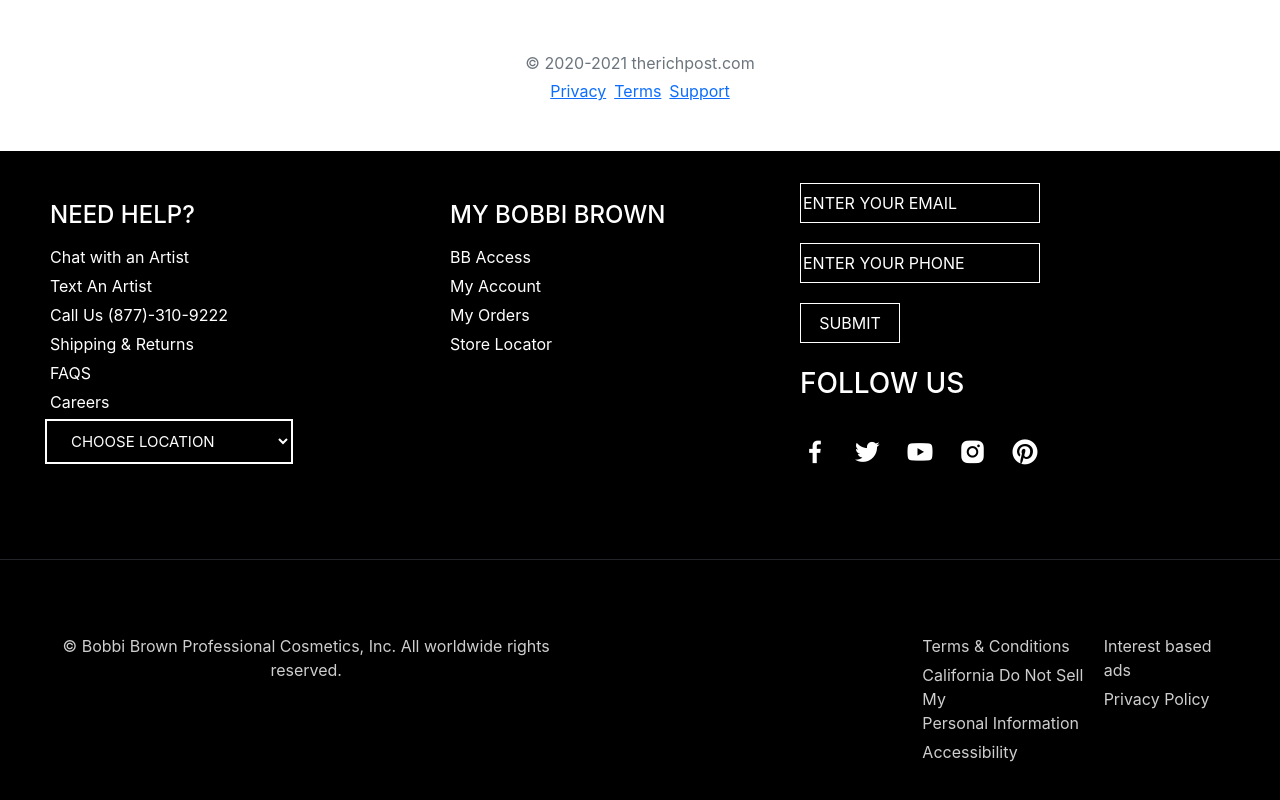
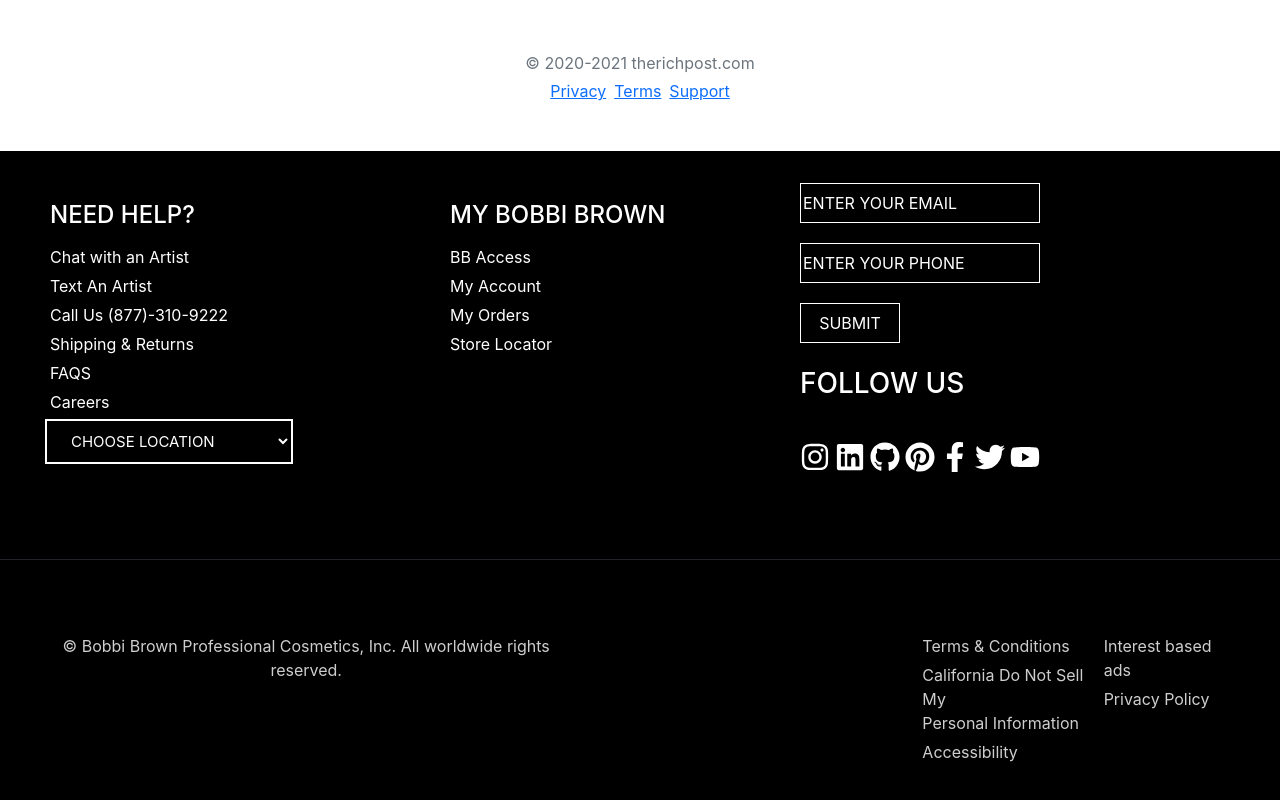
Before and after one commit to mdarshadkhan1998/Bobbi-Brown-Cosmetics, a React (Create React App) app in the folder bobbi-brown/: page /checkout in a window 1280 px wide. Shown: the part 1350-2150 px from the top of the page. Built offline with nearby package versions, Linux system fonts and the light colour scheme.

Commit message:
adjusted

```diff
--- a/bobbi-brown/src/components/All Pages/ProductMapping.jsx
+++ b/bobbi-brown/src/components/All Pages/ProductMapping.jsx
@@ -76,7 +76,7 @@
 `;
 
 const ProductMapping = (e) => {
-    console.log(e)
+    // console.log(e)
   return (
     <ProductMappingStyling>
         <div className='personalDiv'>
--- a/bobbi-brown/src/components/Footer/Footer.jsx
+++ b/bobbi-brown/src/components/Footer/Footer.jsx
@@ -1,5 +1,7 @@
 import React from 'react'
+import { Link } from 'react-router-dom';
 import './Footer.css'
+import { FaFacebookF, FaGithub, FaInstagram, FaLinkedin, FaPinterest, FaTwitter, FaYoutube } from 'react-icons/fa';
 
  const Footer = () => {
     // function myFunction() {
@@ -54,12 +56,13 @@
             <button >SUBMIT</button><br/>
             <h3>FOLLOW US</h3><br/>
             <div className="socials">
-                <a href="https://www.facebook.com/BobbiBrown" target="_blank"><i  class='bx bxl-facebook'></i></a>
-                <a href="https://twitter.com/BobbiBrown" target="_blank"><i class='bx bxl-twitter' ></i></a>
-                <a href="https://www.youtube.com/BobbiBrown" target="_blank"><i class='bx bxl-youtube' ></i></a>
-                <a href="https://www.instagram.com/BobbiBrown/" target="_blank"><i class='bx bxl-instagram-alt'></i></a>
-                <a href="https://www.pinterest.com/bobbibrown/" target="_blank"><i class='bx bxl-pinterest'></i></a>
-
+                <Link to="https://www.instagram.com/_mad___boxer_/" target="_blank"><FaInstagram /></Link>
+                <Link to="https://www.linkedin.com/in/md-arshad-khan-350206154/" target="_blank"><FaLinkedin /></Link>
+                <Link to="https://github.com/mdarshadkhan1998/Bobbi-Brown-Cosmetics" target="_blank"><FaGithub /></Link>
+                <Link to="https://www.pinterest.com/bobbibrown/" target="_blank"><FaPinterest /></Link>
+                <Link to="https://www.facebook.com/BobbiBrown" target="_blank"><FaFacebookF /></Link>
+                <Link to="https://twitter.com/BobbiBrown" target="_blank"><FaTwitter/></Link>
+                <Link to="https://www.youtube.com/BobbiBrown" target="_blank"><FaYoutube /> </Link>
             </div>
         </div>
         </div>
```
Also changed, not shown: bobbi-brown/src/components/pages/TrendingNow.jsx (+10 -14 lines).
